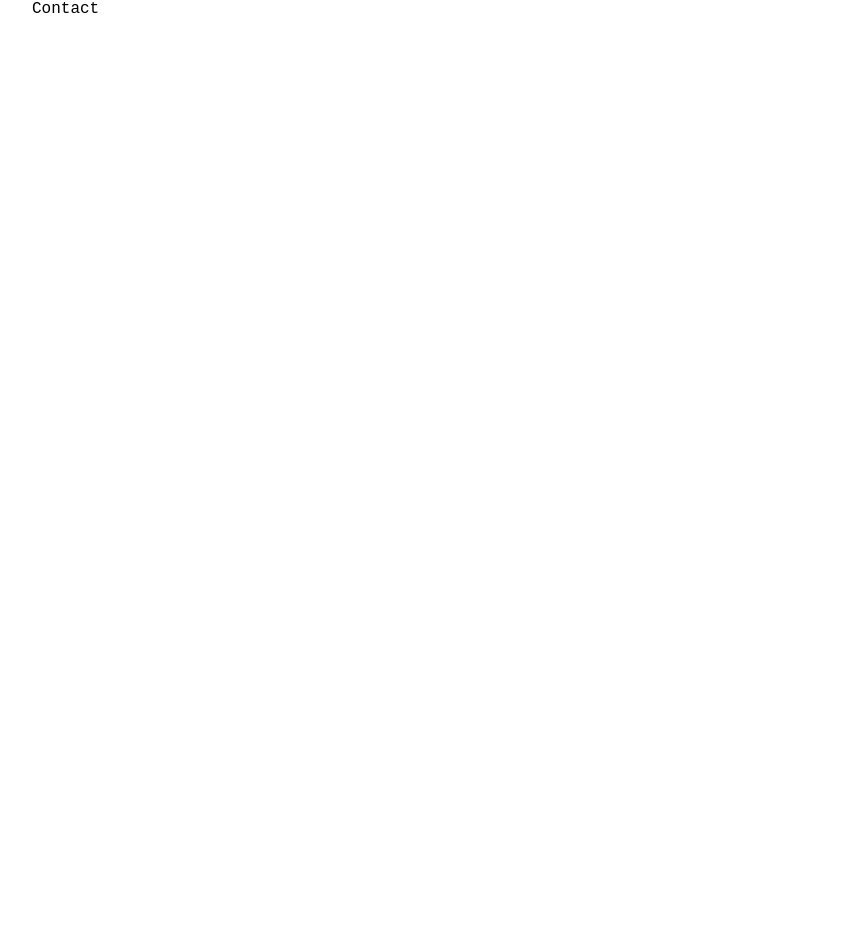
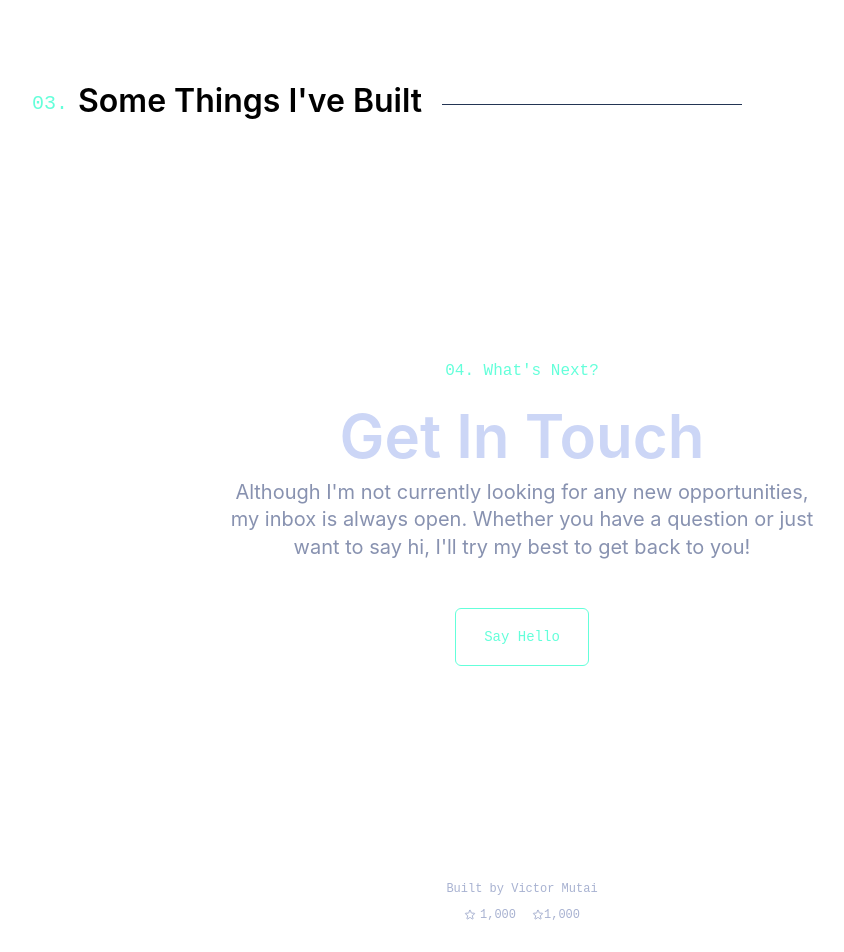
Before and after one commit to victorjambo/profile-v2, a Next.js app: page / in a window 1280 px wide. Shown: the part 1665-2617 px from the top of the page, without its empty margins (118-962 px from the left). Before the commit the page ends 1686 px from the top, so only its background shows below. Built offline with nearby package versions, Linux system fonts and the light colour scheme.

Commit message:
footer and refactors

```diff
--- /dev/null
+++ b/src/components/footer/index.tsx
@@ -0,0 +1,29 @@
+import { StarIcon } from "@heroicons/react/outline";
+
+const Footer: React.FC = () => {
+  return (
+    <footer className="flex flex-col h-auto min-h-[70px] p-4 text-center">
+      <div className="text-slate-light font-mono text-xs">
+        <a
+          href="https://github.com/victorjambo/profile-v4"
+          className="p-[10px]"
+        >
+          <div>Built by Victor Mutai</div>
+
+          <div className="mt-[10px]">
+            <span className="inline-flex items-center px-2">
+              <StarIcon className="h-3 w-3 inline-flex mr-1" />
+              <span>1,000</span>
+            </span>
+            <span className="inline-flex items-center px-2">
+              <StarIcon className="h-3 w-3 inline-flex" />
+              <span>1,000</span>
+            </span>
+          </div>
+        </a>
+      </div>
+    </footer>
+  );
+};
+
+export default Footer;
--- a/src/components/about/index.tsx
+++ b/src/components/sections/about.tsx
@@ -1,12 +1,9 @@
+import { SectionHeader } from "@/components/sections";
+
 const AboutSection: React.FC = () => {
   return (
     <section id="about" className="max-w-[900px] mx-auto">
-      <div className="section-header section-header-size flex items-end mt-[10px] mb-10 font-semibold leading-[1.1]">
-        <span className="section-header-size-2 mr-[10px] font-normal relative bottom-1 text-green">
-          01.
-        </span>
-        <span className="font-sans">About me</span>
-      </div>
+      <SectionHeader idx="01." title="About me" />
       <div className="grid gap-[50px] grid-inner text-slate font-sans">
         <div className="space-y-3">
           <p>
--- /dev/null
+++ b/src/components/sections/contact.tsx
@@ -0,0 +1,28 @@
+const ContactSection: React.FC = () => {
+  return (
+    <section
+      id="contact"
+      className="max-w-[600px] mx-auto mb-[100px] py-[100px] text-center"
+    >
+      <div className="text-green mb-5 font-mono">04. What&apos;s Next?</div>
+      <div className="title font-sans font-semibold text-slate-lightest leading-[1.1] mb-[10px]">
+        Get In Touch
+      </div>
+      <p className="font-sans leading-snug text-xl text-slate mb-16">
+        Although I&apos;m not currently looking for any new opportunities, my
+        inbox is always open. Whether you have a question or just want to say
+        hi, I&apos;ll try my best to get back to you!
+      </p>
+      <a
+        href="mailto:victormutaijambo@gmail.com"
+        className="text-green border border-green py-5 px-7 text-sm font-mono leading-[1] cursor-pointer rounded-md"
+        target="_blank"
+        rel="noreferrer"
+      >
+        Say Hello
+      </a>
+    </section>
+  );
+};
+
+export default ContactSection;
--- /dev/null
+++ b/src/components/sections/index.tsx
@@ -0,0 +1,15 @@
+interface IProps {
+  idx: string;
+  title: string;
+}
+
+export const SectionHeader: React.FC<IProps> = ({ idx, title }) => {
+  return (
+    <div className="section-header section-header-size flex items-end mt-[10px] mb-10 font-semibold leading-[1.1]">
+      <span className="section-header-size-2 mr-[10px] font-normal relative bottom-1 text-green">
+        {idx}
+      </span>
+      <span className="font-sans">{title}</span>
+    </div>
+  );
+};
--- a/src/pages/_app.tsx
+++ b/src/pages/_app.tsx
@@ -8,9 +8,7 @@ const App = ({ Component, pageProps }: AppProps) => {
     <>
       <Header />
       <ThemeProvider defaultTheme="system" attribute="class">
-        <div className="bg-white dark:bg-slate-900 font-mono">
-          <Component {...pageProps} />
-        </div>
+        <Component {...pageProps} />
       </ThemeProvider>
     </>
   );
--- /dev/null
+++ b/src/pages/_document.tsx
@@ -0,0 +1,16 @@
+import React, { ReactElement } from "react";
+import Document, { Html, Head, Main, NextScript } from "next/document";
+
+export default class MyDocument extends Document {
+  render(): ReactElement {
+    return (
+      <Html className="scroll-smooth w-full box-border">
+        <Head />
+        <body className="bg-white dark:bg-slate-900 font-mono">
+          <Main />
+          <NextScript />
+        </body>
+      </Html>
+    );
+  }
+}
--- a/src/pages/index.tsx
+++ b/src/pages/index.tsx
@@ -3,8 +3,11 @@ import Head from "next/head";
 import { useTheme } from "next-themes";
 import Navbar from "@/components/navbar";
 import Side from "@/components/side";
-import AboutSection from "@/components/about";
-import HeroSection from "@/components/hero";
+import AboutSection from "@/components/sections/about";
+import HeroSection from "@/components/sections/hero";
+import { SectionHeader } from "@/components/sections";
+import Footer from "@/components/footer";
+import ContactSection from "@/components/sections/contact";
 
 const Home: NextPage = () => {
   const { theme } = useTheme();
@@ -26,16 +29,14 @@ const Home: NextPage = () => {
           <HeroSection />
           <AboutSection />
           <section id="experience" className="max-w-[700px] mx-auto py-[100px]">
-            <div className="section-header section-header-size flex items-end mt-[10px] mb-10 font-semibold leading-[1.1]">
-              <span className="section-header-size-2 mr-[10px] font-normal relative bottom-1 text-green">
-                02.
-              </span>
-              <span className="font-sans">Where I&apos;ve Worked</span>
-            </div>
+            <SectionHeader idx="02." title="Where I've Worked" />
           </section>
-          <section id="work">Work</section>
-          <section id="contact">Contact</section>
+          <section id="work" className="max-w-[1000px] mx-auto py-[100px]">
+            <SectionHeader idx="03." title="Some Things I've Built" />
+          </section>
+          <ContactSection />
         </main>
+        <Footer />
       </div>
     </div>
   );
--- a/src/styles/globals.css
+++ b/src/styles/globals.css
@@ -207,7 +207,7 @@
 }
 
 .section-header-size-2 {
-  font-size: clamp(16px,3vw,20px);
+  font-size: clamp(16px, 3vw, 20px);
 }
 
 .grid-inner {
@@ -215,11 +215,15 @@
 }
 
 .tech::before {
-  content: '▹';
+  content: "▹";
   position: absolute;
   left: 0;
   top: 5px;
-  color: #64FFDA;
+  color: #64ffda;
   font-size: 14px;
   line-height: 12px;
 }
+
+.title {
+  font-size: clamp(40px, 5vw, 60px);
+}
```
Also changed, not shown: src/components/sections/hero.tsx (renamed from src/components/hero/index.tsx).
